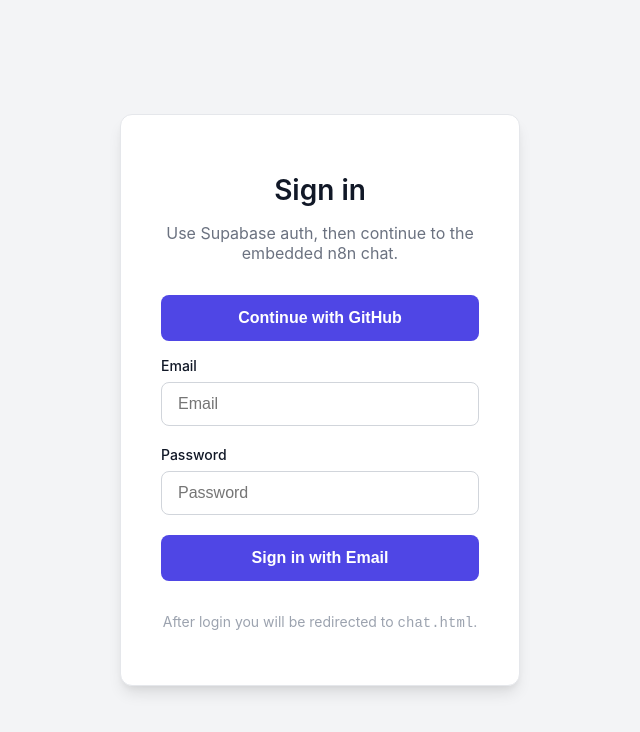
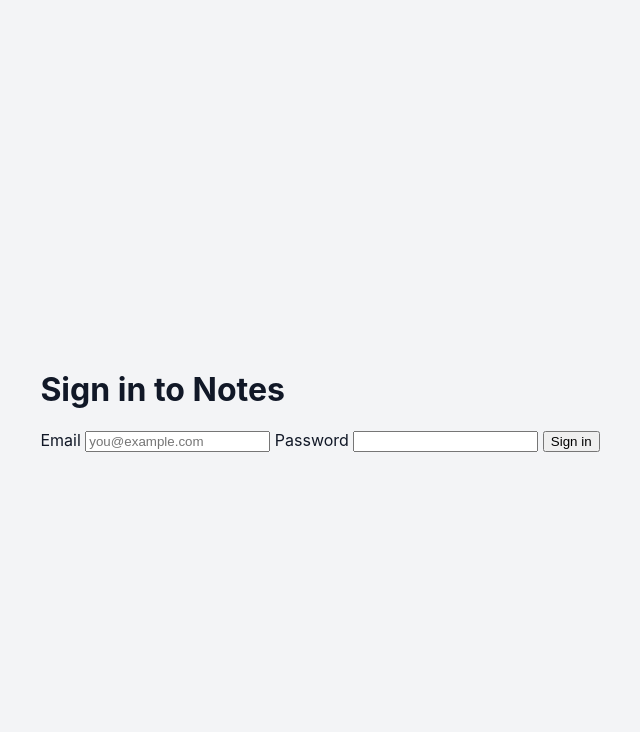
Before and after one commit to guideboat/notes, a plain HTML site: page index.html in a window 1280 px wide. Shown: the whole page, without its empty margins (320-960 px from the left). Drawn offline with nearby package versions, Linux system fonts and the light colour scheme.

Commit message:
Update index.html

```diff
--- a/index.html
+++ b/index.html
@@ -1,38 +1,23 @@
-<!DOCTYPE html>
+<!doctype html>
 <html lang="en">
 <head>
-  <meta charset="UTF-8" />
-  <meta name="viewport" content="width=device-width, initial-scale=1.0" />
-  <title>Login · Supabase → n8n Chat</title>
-  <link rel="stylesheet" href="./style.css" />
+<meta charset="utf-8" />
+<meta name="viewport" content="width=device-width, initial-scale=1" />
+<title>Notes – Sign in</title>
+<link rel="stylesheet" href="style.css" />
 </head>
 <body>
-  <div class="auth-container">
-    <div class="auth-card">
-      <h1 class="card-title">Sign in</h1>
-      <p class="card-subtitle">Use Supabase auth, then continue to the embedded n8n chat.</p>
+<main class="card">
+<h1>Sign in to Notes</h1>
+<form id="login-form">
+<label>Email <input id="email" type="email" required placeholder="you@example.com" /></label>
+<label>Password <input id="password" type="password" required /></label>
+<button type="submit">Sign in</button>
+</form>
+<p id="error" class="error" hidden></p>
+</main>
 
-      <button id="login-github" class="auth-button">Continue with GitHub</button>
 
-      <form id="login-email-form" style="margin-top: 1rem;">
-        <div class="input-group">
-          <label for="email">Email</label>
-          <input id="email" type="email" placeholder="Email" />
-        </div>
-        <div class="input-group">
-          <label for="password">Password</label>
-          <input id="password" type="password" placeholder="Password" />
-        </div>
-        <button type="submit" class="auth-button">Sign in with Email</button>
-      </form>
-
-      <div id="error-message" class="error-message"></div>
-
-      <p class="footer-text">After login you will be redirected to <code>chat.html</code>.</p>
-    </div>
-  </div>
-
-  <script src="https://cdn.jsdelivr.net/npm/@supabase/supabase-js@2"></script>
-  <script type="module" src="./auth.js"></script>
+<script type="module" src="auth.js"></script>
 </body>
 </html>
```
